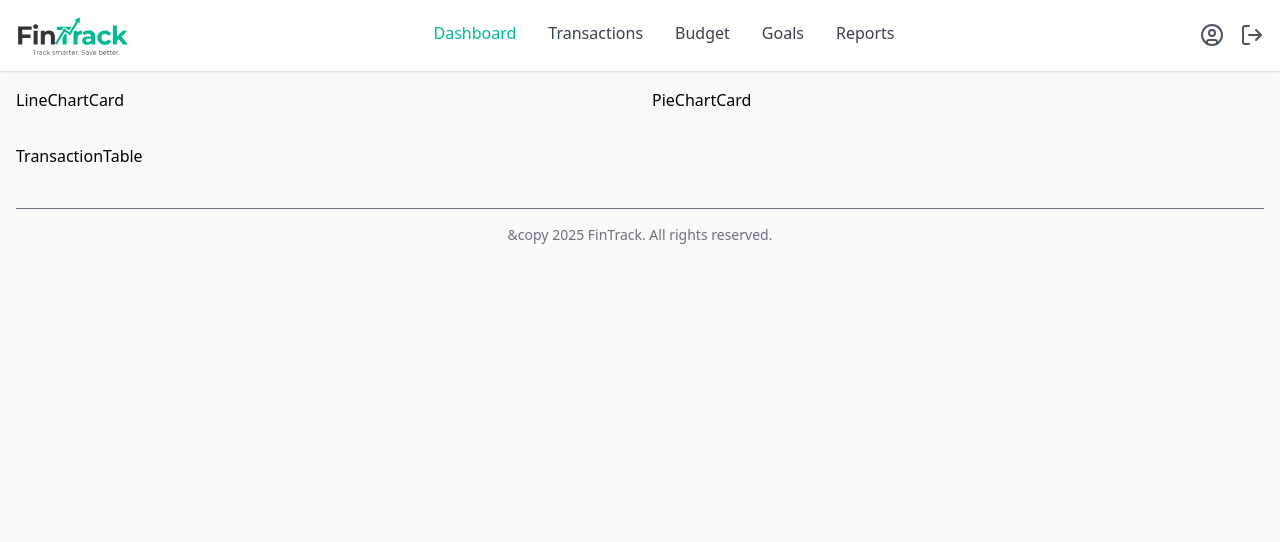
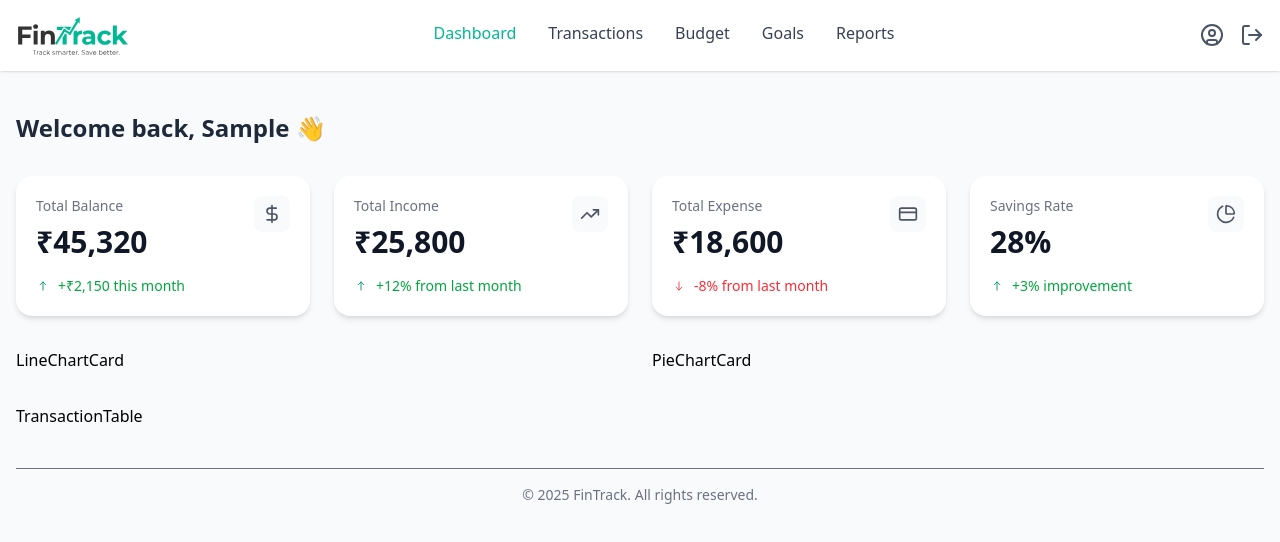
Before and after one commit to CodeWithPiyush0/fintrack-frontend, a React (Vite) app: page /dashboard in a window 1280 px wide. Shown: the top 542 px of the page. Built offline with nearby package versions, Linux system fonts and the light colour scheme; sample sign-in values are in the browser's storage.

Commit message:
Added summary cards

```diff
--- a/package.json
+++ b/package.json
@@ -12,9 +12,11 @@
   "dependencies": {
     "@tailwindcss/vite": "^4.1.16",
     "axios": "^1.13.1",
+    "chart.js": "^4.5.1",
     "framer-motion": "^12.23.24",
     "lucide-react": "^0.552.0",
     "react": "^19.1.1",
+    "react-chartjs-2": "^5.3.1",
     "react-dom": "^19.1.1",
     "react-hot-toast": "^2.6.0",
     "react-icons": "^5.5.0",
--- a/src/components/SummaryCard.jsx
+++ b/src/components/SummaryCard.jsx
@@ -1,8 +1,57 @@
 import React from 'react'
 
-const SummaryCard = () => {
+const SummaryCard = ({
+  title,
+  value,
+  change,
+  positive = true,
+  icon = null,
+  className = "",
+}) => {
   return (
-    <div>SummaryCard</div>
+    <div className={`bg-white rounded-2xl shadow-md p-5 flex flex-col justify-between min-w-[200px] cursor-pointer transform transition-all duration-300 hover:-translate-y-1 hover:shadow-xl ${className}`} role="group">
+      <div className='flex items-start justify-between gap-3'>
+        <div>
+          <p className='text-sm text-gray-500'>{title}</p>
+          <h3 className='mt-2 text-2xl md:text-3xl font-semibold text-gray-900'>
+            {value}
+          </h3>
+        </div>
+
+        {icon && (
+          <div className='ml-2 p-2 rounded-lg bg-gray-50 text-gray-600 transition-colors duration-300 group-hover:bg-emerald-50 group-hover:text-emerald-600'>
+            {icon}
+          </div>
+        )}
+      </div>
+
+      {change && (
+        <div className='mt-4 flex items-center gap-2'>
+          <span
+            className={`inline-flex items-center gap-2 text-sm font-medium ${positive ? "text-green-600" : "text-red-500"}`}
+          >
+            <svg
+              width="14"
+              height="14"
+              viewBox="0 0 24 24"
+              fill="none"
+              xmlns="http://www.w3.org/2000/svg"
+              className={`${positive ? "rotate-0" : "rotate-180"}`}
+            >
+              <path
+                d="M12 5v14M7 10l5-5 5 5"
+                stroke={positive ? "#059669" : "#EF4444"}
+                strokeWidth="1.6"
+                strokeLinecap="round"
+                strokeLinejoin="round"
+              />
+            </svg>
+
+            <span className='text-xs md:text-sm'>{change}</span>
+          </span>
+        </div>
+      )}
+    </div>
   )
 }
 
--- a/src/pages/Dashboard.jsx
+++ b/src/pages/Dashboard.jsx
@@ -4,21 +4,57 @@ import SummaryCard from "../components/SummaryCard"
 import LineChartCard from "../components/LineChartCard"
 import PieChartCard from "../components/PieChartCard"
 import TransactionTable from "../components/TransactionTable"
+import { TrendingUp, DollarSign, CreditCard, PieChart } from "lucide-react"
+
+const summaryData = [
+    {
+        title: "Total Balance",
+        value: "₹45,320",
+        change: "+₹2,150 this month",
+        positive: true,
+        icon: <DollarSign size={20}/>
+    },
+    {
+        title: "Total Income",
+        value: "₹25,800",
+        change: "+12% from last month",
+        positive: true,
+        icon: <TrendingUp size={20}/>
+    },
+    {
+        title: "Total Expense",
+        value: "₹18,600",
+        change: "-8% from last month",
+        positive: false,
+        icon: <CreditCard size={20}/>
+    },
+    {
+        title: "Savings Rate",
+        value: "28%",
+        change: "+3% improvement",
+        positive: true,
+        icon: <PieChart size={20}/>
+    },
+]
 
 const Dashboard = () => {
 
     const { user } = useAuth();
 
   return (
-    <div className="min-h-screen bg-[#f8fafc] font-inter">
+    <div className="min-h-screen bg-[#f8fafc] font-inter pt-20">
         <Navbar />
 
         <div className="max-w-7xl mx-auto px-4 py-8 space-y-8">
-            <div className="grid grid-cols-1 sm:grid-cols-2 lg:grid-cols-4 gap-6">
-                <SummaryCard title="Total Balance" amount="₹45,320" change="+2,150 this month" changeType="positive"/>
-                <SummaryCard title="Total Income" amount="₹25,800" change="+12% from last month" changeType="positive"/>
-                <SummaryCard title="Total Expense" amount="₹18,600" change="-8% from last month" changeType="negative"/>
-                <SummaryCard title="Saving Rate" amount="28%" change="+3% improvement" changeType="positive"/>
+
+        <h2 className="text-2xl font-semibold text-gray-800">
+            Welcome back, {user?.name?.split(" ")[0] || "User"} 👋
+        </h2>
+
+            <div className="grid grid-cols-1 sm:grid-cols-2 lg:grid-cols-4 gap-6 mb-8 transition-all duration-300">
+                {summaryData.map((card) => (
+                    <SummaryCard key={card.title} {...card} />
+                ))}
             </div>
 
             <div className="grid grid-cols-1 lg:grid-cols-2 gap-6">
@@ -29,7 +65,7 @@ const Dashboard = () => {
             <TransactionTable />
 
             <footer className="border-t mt-10 py-4 text-center text-sm text-gray-500">
-                &copy 2025 FinTrack. All rights reserved.
+                &copy; 2025 FinTrack. All rights reserved.
             </footer>
         </div>
     </div>
```
Also changed, not shown: 1 other file (tests, documents, lock files or other folders).
